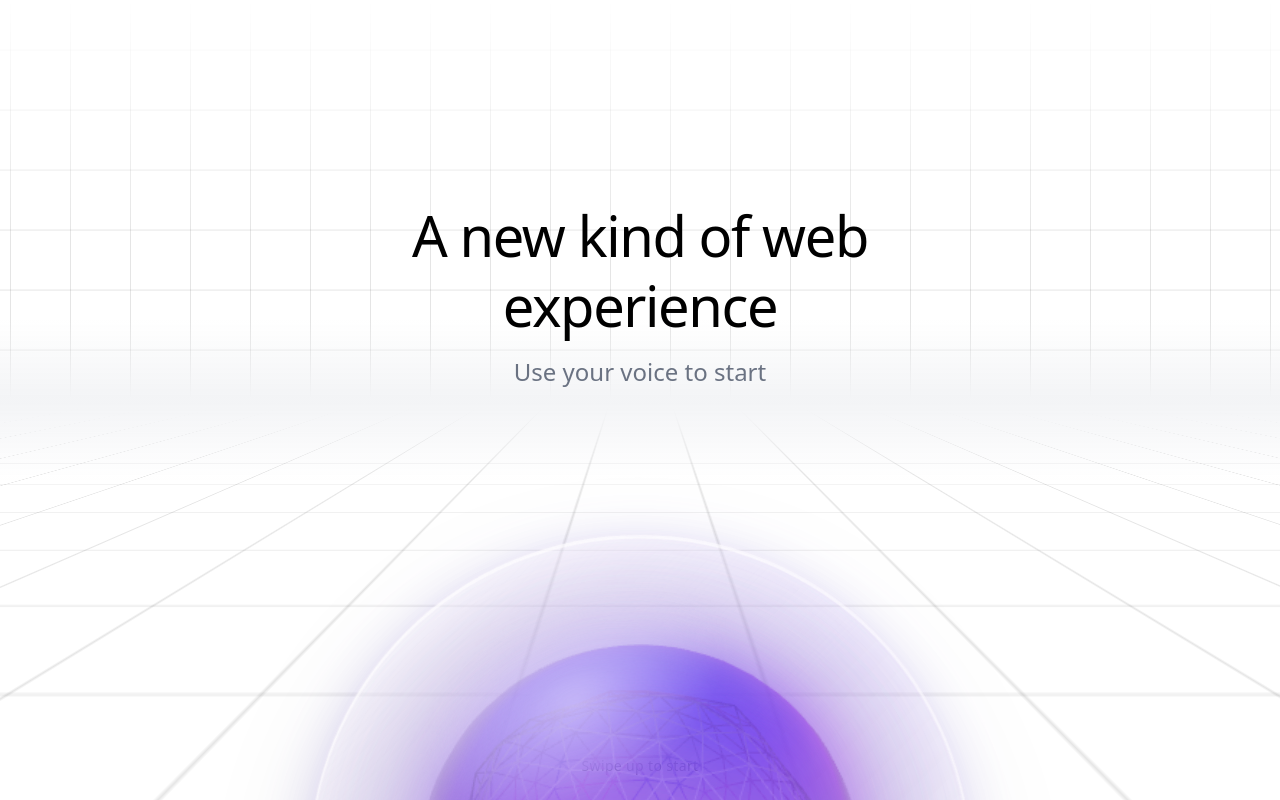
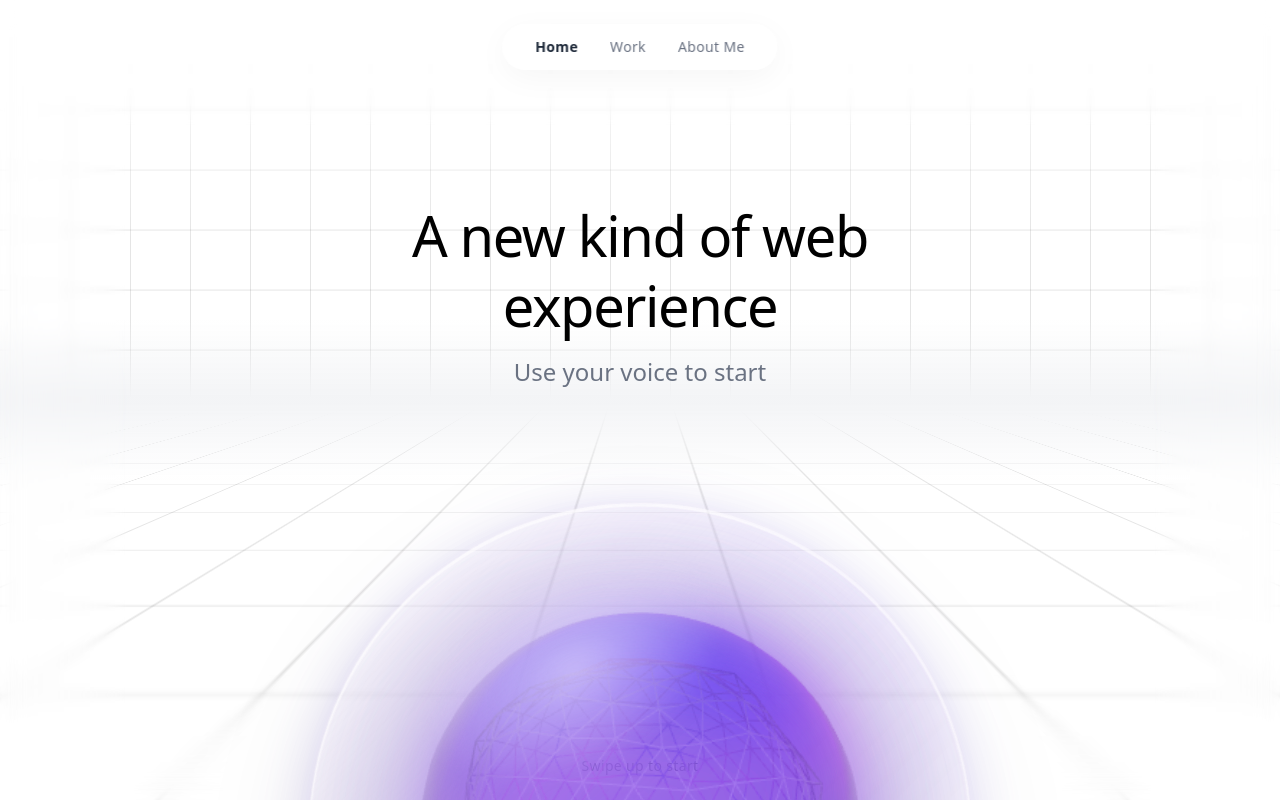
Before and after one commit to lshmam/aminulishmam.me, a Next.js app: page /lp-5 in a window 1280 px wide. Built offline with nearby package versions, Linux system fonts and the light colour scheme.

Commit message:
feat: implement landing page with integrated voice agent interface and interactive project viewer

```diff
--- a/app/lp-5/page.tsx
+++ b/app/lp-5/page.tsx
@@ -2,6 +2,7 @@
 
 import React, { useState } from 'react';
 import { motion, AnimatePresence } from 'framer-motion';
+import Link from 'next/link';
 import VoiceAgent from '@/components/VoiceAgent';
 import MovingGrid from '@/components/MovingGrid';
 import MermaidDiagram from '@/components/MermaidDiagram';
@@ -12,6 +13,7 @@ import ProjectCardViewer from '@/components/ProjectCardViewer';
 import BorderGlow from '@/components/BorderGlow';
 import { agentStore } from '@/lib/agent-store';
 import { useSyncExternalStore } from 'react';
+import GradualBlur from '@/components/GradualBlur';
 
 export default function LandingPage5() {
   const [showTextInput, setShowTextInput] = useState(false);
@@ -35,10 +37,28 @@ export default function LandingPage5() {
   return (
     <main className="min-h-screen flex flex-col items-center justify-center bg-white overflow-hidden relative">
 
+      {/* Edge Blurs */}
+      <GradualBlur position="top" height="8rem" zIndex={10} target="parent" curve="ease-in-out" />
+      <GradualBlur position="bottom" height="8rem" zIndex={10} target="parent" curve="ease-in-out" />
+      <GradualBlur position="left" width="8rem" zIndex={10} target="parent" curve="ease-in-out" />
+      <GradualBlur position="right" width="8rem" zIndex={10} target="parent" curve="ease-in-out" />
+
       {/* Background grid */}
       <div className={`absolute inset-0 transition-all duration-[1800ms] ease-out opacity-100 scale-100`}>
         <MovingGrid />
       </div>
+
+      {/* Top Navbar */}
+      <motion.div
+        initial={{ opacity: 0, y: -20 }}
+        animate={{ opacity: 1, y: 0 }}
+        transition={{ delay: 0.3, duration: 0.8 }}
+        className="fixed top-6 left-1/2 -translate-x-1/2 z-[100] flex items-center gap-8 bg-white/50 backdrop-blur-2xl border border-white/60 shadow-[0_8px_32px_rgba(0,0,0,0.04)] rounded-full px-8 py-3"
+      >
+        <Link href="/" className="text-sm font-semibold tracking-wide text-gray-800 hover:text-black transition-colors">Home</Link>
+        <Link href="/work" className="text-sm font-medium tracking-wide text-gray-500 hover:text-black transition-colors">Work</Link>
+        <Link href="/about" className="text-sm font-medium tracking-wide text-gray-500 hover:text-black transition-colors">About Me</Link>
+      </motion.div>
 
       {/* Hero text — visible only before start */}
       <AnimatePresence>
@@ -80,6 +100,7 @@ export default function LandingPage5() {
 
       {/* ─── THE ORB (same one, always rendered) ──────────────────────────── */}
       <motion.div
+          key="main-orb-agent"
           drag={!isStarted ? 'y' : true}
           dragMomentum={false}
           dragSnapToOrigin={true}
@@ -92,10 +113,8 @@ export default function LandingPage5() {
           }}
           initial={{ y: 200, scale: 1.8, opacity: 0 }}
           transition={{ type: 'spring', stiffness: 50, damping: 20, delay: 0.1 }}
-          className={`z-20 flex items-center justify-center ${
-            isStarted
-              ? 'flex-1 relative w-full -mt-16 md:-mt-32 cursor-grab active:cursor-grabbing'
-              : 'fixed bottom-12 left-1/2 -translate-x-1/2 cursor-grab active:cursor-grabbing'
+          className={`z-20 absolute left-1/2 -translate-x-1/2 cursor-grab active:cursor-grabbing ${
+            isStarted ? 'top-1/2 -translate-y-1/2 mt-[-50px]' : 'bottom-20'
           } ${activeProject ? 'pointer-events-none' : ''}`}
           style={{ touchAction: 'none' }}
           whileDrag={{ scale: isStarted ? 1.02 : 1.04 }}
--- a/components/VoiceAgent.tsx
+++ b/components/VoiceAgent.tsx
@@ -200,6 +200,12 @@ CRITICAL RULE: Do NOT make up information. Do NOT give a full presentation or mo
     } else {
       // Turn on
       setIsActive(true);
+
+      // Play bell FX
+      const fx = new Audio('/soundreality-bell-fx-410608.mp3');
+      fx.volume = 0.6;
+      fx.play().catch(err => console.log('Bell fx failed', err));
+
       setAgentState('idle'); // Will change to listening when ready
       setFinalTranscript('');
       setInterimTranscript('');
@@ -226,7 +232,7 @@ CRITICAL RULE: Do NOT make up information. Do NOT give a full presentation or mo
       const client = new GeminiLiveClient({
         turnstileToken: turnstileToken || "",
         deepgramKey: dgKey,
-        systemInstruction: "You are the voice guide for Aminul's portfolio. Greet visitors, offer to show projects / talk about him / just chat. Use tools to navigate and narrate. Keep responses conversational and brief.",
+        systemInstruction: "You are the voice guide for Aminul's portfolio. You MUST maintain a serious, professional, and formal tone at all times. Greet visitors, offer to show projects / talk about him / just chat. Use tools to navigate and narrate. Keep responses concise, composed, and highly professional.",
         onStateChange: (state) => {
           console.log('[VoiceAgent] State change:', state);
           setAgentState(state);
```
Also changed, not shown: 1 other file (tests, documents, lock files or other folders).
